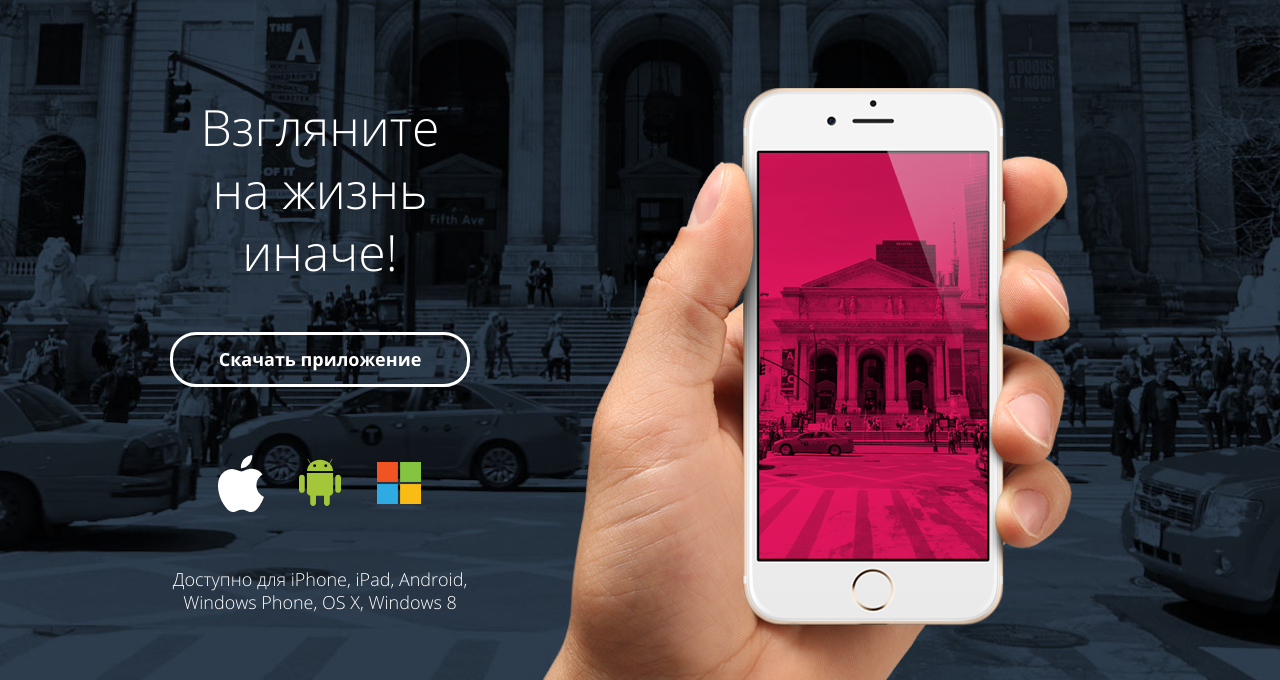
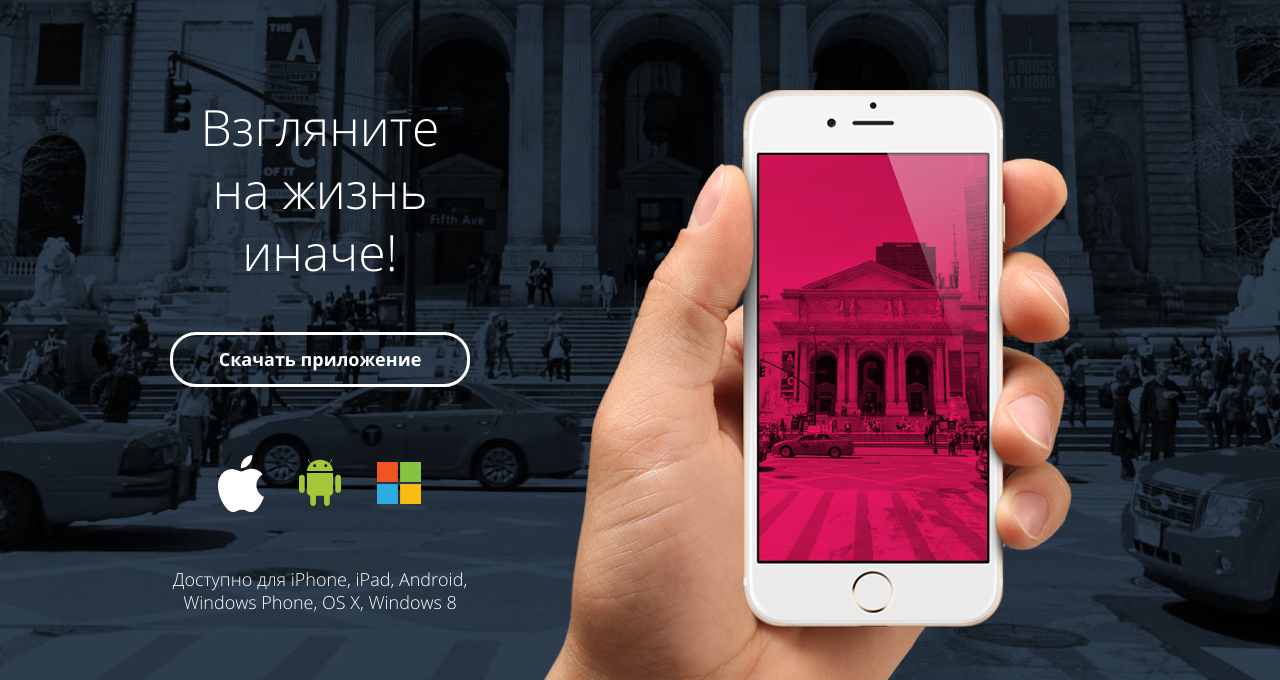
Before and after one commit to alex1031alex/460147-pink, a plain HTML site: page source/index.html in a window 1280 px wide. Shown: the part 120-800 px from the top of the page. Drawn offline with nearby package versions, Linux system fonts and the light colour scheme; files that its build step writes are made by us from their sources.

Commit message:
Исправил положение фона (рука с телефоном)

```diff
--- a/source/less/blocks/promo.less
+++ b/source/less/blocks/promo.less
@@ -96,7 +96,7 @@
     background-image: url("../img/iphone-hand-tablet@1x.png");
     background-size: 700px 545px;
     background-repeat: no-repeat;
-    background-position: -20px 0;
+    background-position: -20px 2px;
   }
 
   .promo__slogan {
@@ -161,7 +161,7 @@
 
     background-image: url("../img/iphone-hand-desktop@1x.png");
     background-size: 1050px 645px;
-    background-position: 28px 0;
+    background-position: 28px 2px;
   }
 
   .promo__slogan {
```
